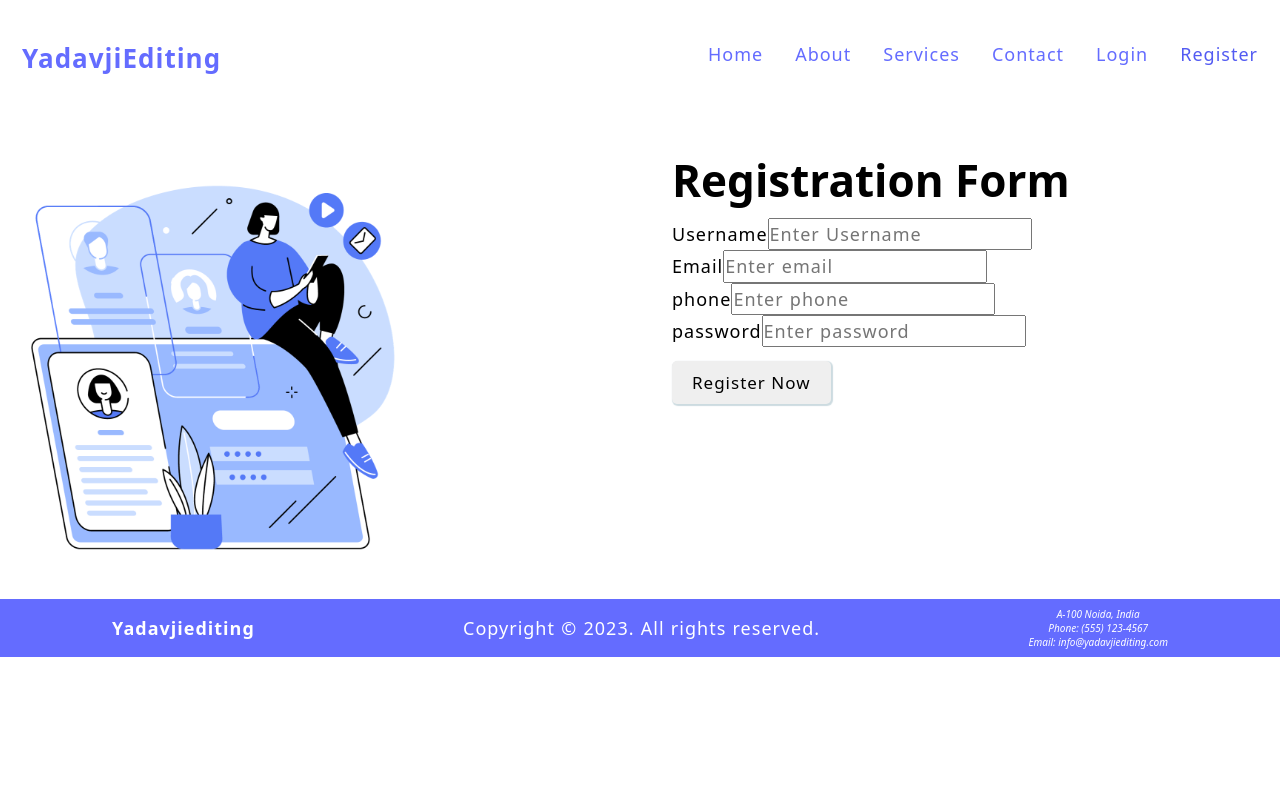
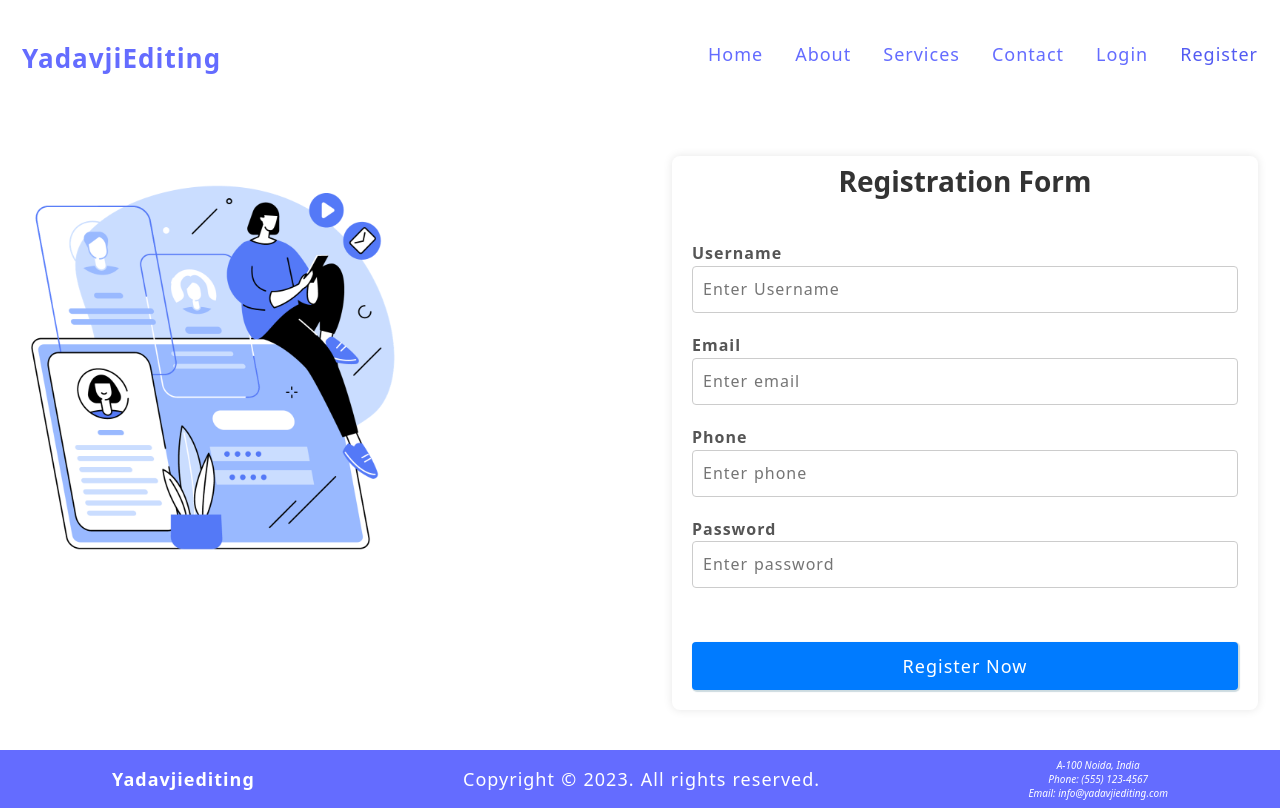
Before and after one commit to yatendra2832/MERN-Stack, a React (Vite) app in the folder client/: page /register in a window 1280 px wide. Built offline with nearby package versions, Linux system fonts and the light colour scheme.

Commit message:
css for form is added

```diff
--- a/client/src/index.css
+++ b/client/src/index.css
@@ -164,3 +164,65 @@ a.active {
 }
 
 /* End Analytics Section */
+/* Add these styles to your index.css file */
+
+/*  Form Styles */
+.registration-form,
+.login-form,
+.contact-form {
+  background-color: #fff;
+  border-radius: 8px;
+  box-shadow: 0 0 10px rgba(0, 0, 0, 0.1);
+  overflow: hidden;
+}
+
+.registration-form h1,
+.login-form h1,
+.contact-form h1 {
+  font-size: 28px;
+  color: #333;
+  text-align: center;
+  margin: 10px 0 10px 0;
+}
+
+form {
+  display: grid;
+  gap: 20px;
+  padding: 20px;
+}
+
+label {
+  font-size: 16px;
+  font-weight: bolder;
+  color: #555;
+  text-transform: capitalize;
+}
+
+input {
+  width: 100%;
+  padding: 10px;
+  border: 1px solid #ccc;
+  border-radius: 4px;
+  font-size: 16px;
+  transition: border-color 0.3s ease-in-out;
+}
+
+input:focus {
+  outline: none;
+  border-color: #007bff;
+}
+
+button {
+  background-color: #007bff;
+  color: #fff;
+  padding: 12px 20px;
+  border: none;
+  border-radius: 4px;
+  font-size: 18px;
+  cursor: pointer;
+  transition: background-color 0.3s ease-in-out;
+}
+
+button:hover {
+  background-color: #0056b3;
+}
```
